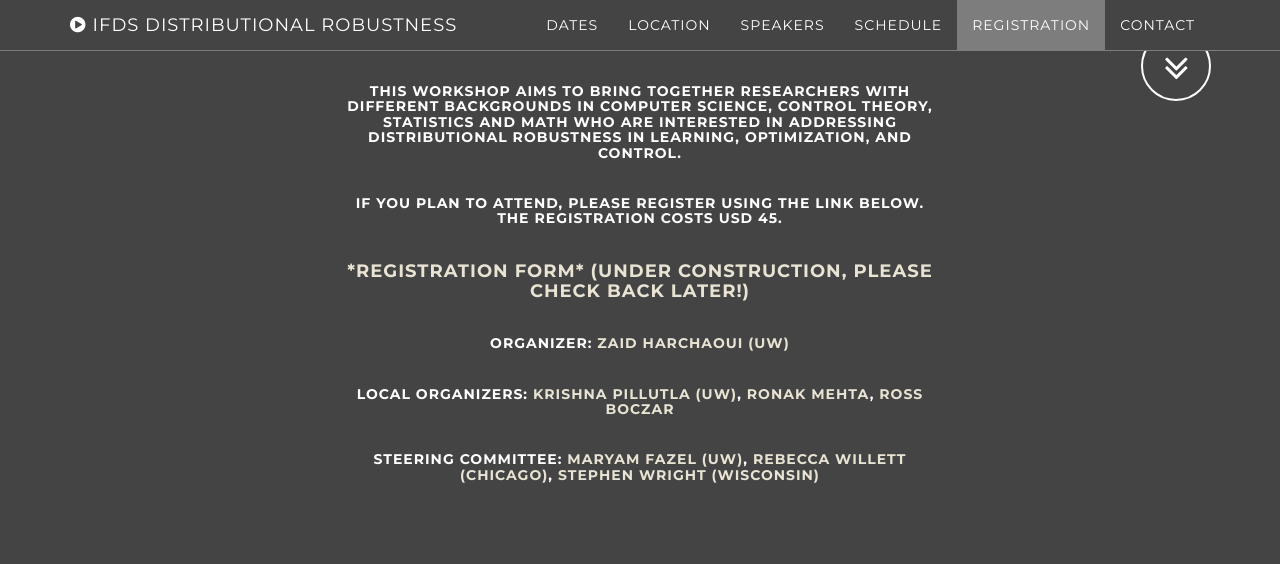
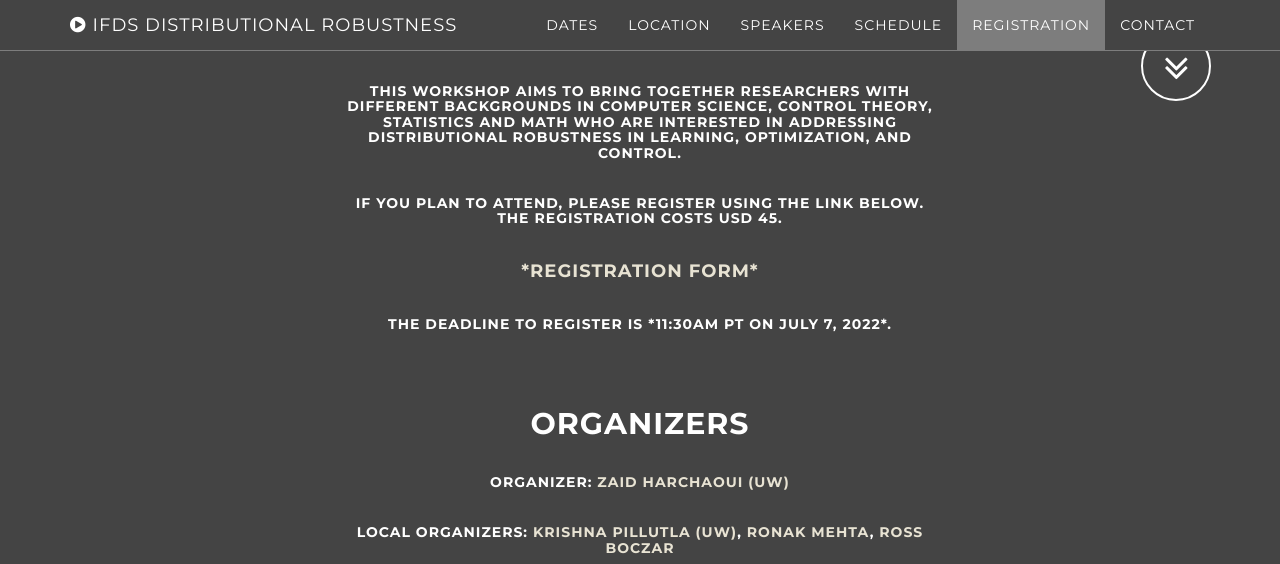
Before and after one commit to kgjamieson/ifds-workshop-2025, a Jekyll site: the page built from index.html, in a window 1280 px wide and 900 px high, scrolled down 3846 px, cut to the strip 0-564 px from the top of the window. Built offline with Jekyll 4.4.1, drawn with Linux system fonts in a browser that asks for light colours.

Commit message:
Update about.html

```diff
--- a/_includes/about.html
+++ b/_includes/about.html
@@ -12,7 +12,11 @@
             </h5>
             <h5 class="text-center">
                 If you plan to attend, please register using the link below. The registration costs USD 45. </h5>
-            <h4 class="text-center"><a href="TODO">*Registration Form* (Under Construction, please check back later!)</a>
+            <h4 class="text-center"><a href="https://forms.gle/G932uKFLo8XrE7St5">*Registration Form*</a>
+            <h5 class="text-center">The deadline to register is *11:30AM PT on July 7, 2022*.</h5>
+            <br><br>
+
+            <h2 class="text-center">Organizers</h2>
             <h5 class="text-center">Organizer:
                 <a href="https://faculty.washington.edu/zaid/">Zaid Harchaoui (UW)</a>
                 </h5>
```
